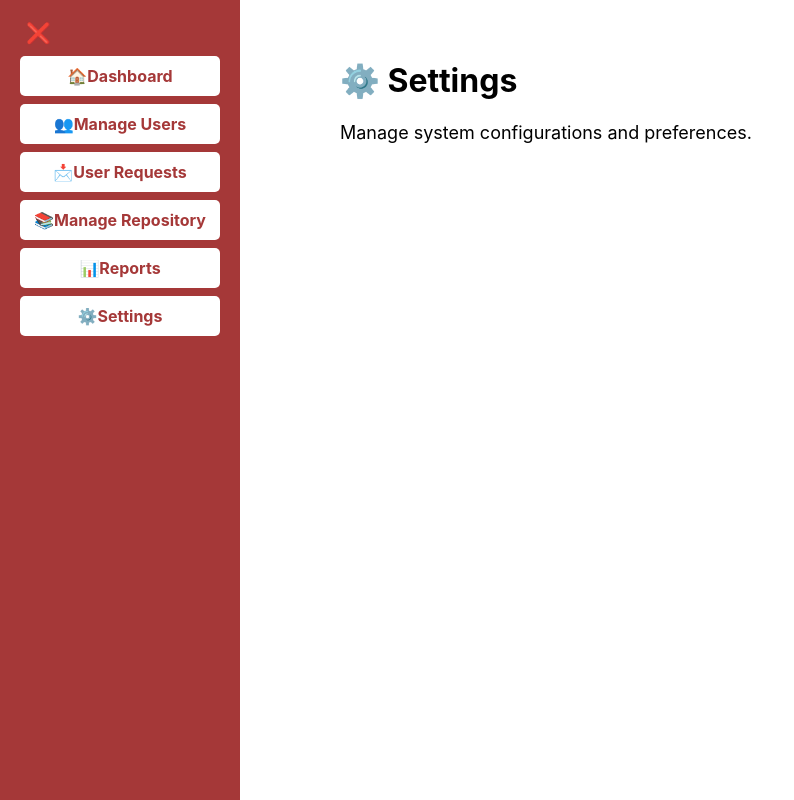
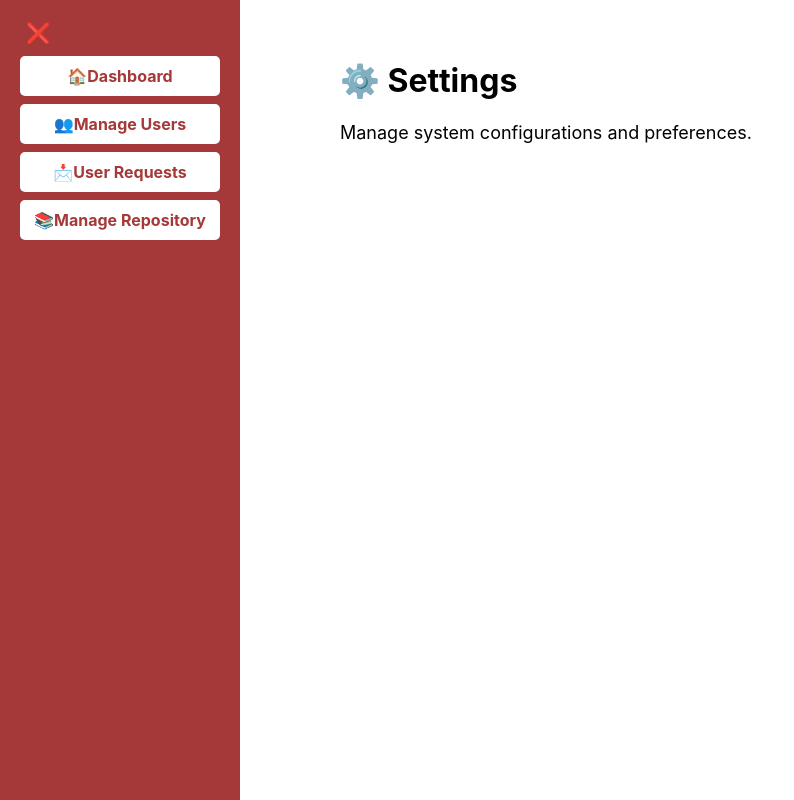
Before and after one commit to BlazingTwister/finalflow, a React (Create React App) app in the folder frontend/: page /admin/settings in a window 1280 px wide. Shown: the whole page, without its empty margins (0-794 px from the left). Built offline with nearby package versions, Linux system fonts and the light colour scheme.

Commit message:
Commented out setting and reports option

```diff
--- a/frontend/src/components/Sidebar.js
+++ b/frontend/src/components/Sidebar.js
@@ -35,8 +35,8 @@ const Sidebar = ({ isOpen, toggleSidebar }) => {
         { icon: "👥", text: "Manage Users", path: "/admin/manage-users" },
         { icon: "📩", text: "User Requests", path: "/admin/user-requests" },
         { icon: "📚", text: "Manage Repository", path: "/admin/manage-repository" },
-        { icon: "📊", text: "Reports", path: "/admin/reports" },
-        { icon: "⚙️", text: "Settings", path: "/admin/settings" }
+        //{ icon: "📊", text: "Reports", path: "/admin/reports" },
+        //{ icon: "⚙️", text: "Settings", path: "/admin/settings" }
     ];
 
     const links = userRole === "student" ? studentLinks : userRole === "lecturer" ? lecturerLinks : adminLinks;
```
